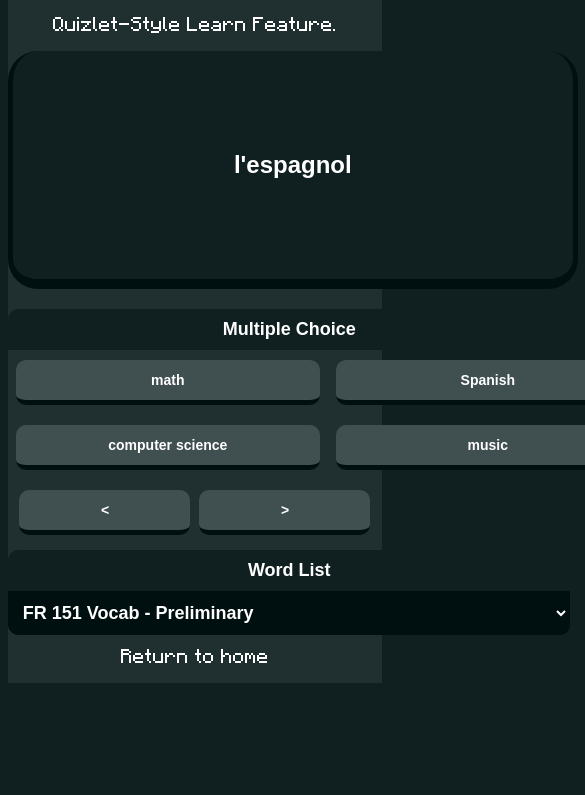
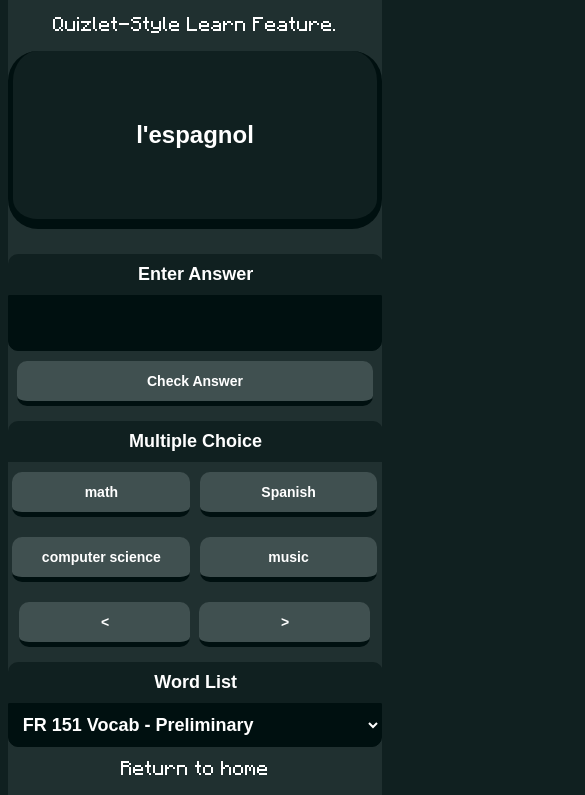
Before and after one commit to ArwenTC/arwentc.github.io, a plain HTML site: page learn_french.html in a window 390 px wide. Shown: the part 115-910 px from the top of the page, 585 px wide, since content can reach past the window. Before the commit the page ends 844 px from the top, so only its background shows below. Drawn offline with nearby package versions, Linux system fonts and the light colour scheme.

Commit message:
Mobile compatibility

```diff
--- a/learn_french.html
+++ b/learn_french.html
@@ -49,7 +49,7 @@
                     <!-- Input -->
                     <label class="tool_flashcard_label" id="flashcard_label" for="input_text">Je m'apelle</label>
 
-                    <div id="short_answer_div" hidden>
+                    <div class="short_answer_div" id="short_answer_div" hidden>
                         <label class="tool_form_label_2" for="input_text">Enter Answer</label>
                         <textarea class="tool_form_textarea_1" id="short_answer_textarea" name="input_text"></textarea>
 
@@ -109,7 +109,7 @@
 
                     <p class="content_center_1" id="answer_result" hidden>Correct!</p>
 
-                    <div class = "tool_buttons_block" id="buttons_0">
+                    <div class = "tool_buttons_block_7" id="buttons_0">
 
                         <!-- Left Button -->
                         <input class="tool_form_button_1" type="button" id="left_button" name="left_button" value="<" onclick="lastQuestion()"></input>
--- a/style.css
+++ b/style.css
@@ -597,7 +597,7 @@ button {
     border-radius: 00px 00px 10px 10px;
 
     margin:auto;
-    width:540px;
+    width:94%;
     max-width:540px;
     height:auto;
 
@@ -606,6 +606,15 @@ button {
     font-family: Arial, Helvetica, sans-serif;
     font-size: 18px;
     font-weight: bold;
+}
+
+.short_answer_div {
+    display:grid;
+    grid-template-columns: 100%;
+    grid-auto-rows: auto;
+
+    margin:auto;
+    max-width:540px;
 }
 
 .tool_form_select {
@@ -620,7 +629,7 @@ button {
     border-radius: 00px 00px 10px 10px;
 
     margin:auto;
-    width:562px;
+    width:100%;
     max-width:562px;
     height:auto;
 
@@ -672,7 +681,7 @@ button {
 
 .tool_form_label_1 {
     display:block;
-    width:543px;
+    max-width:543px;
     height:auto;
 
     color:white;
@@ -689,7 +698,8 @@ button {
 
 .tool_form_label_2 {
     display:block;
-    width:543px;
+    width:95%;
+    max-width:543px;
     height:auto;
 
     color:white;
@@ -710,7 +720,7 @@ button {
 
 .tool_flashcard_label {
     display:block;
-    width:540px;
+    max-width:540px;
     height:auto;
 
     border-radius: 30px; /* Apply rounded corners with a radius of 10px */
@@ -732,6 +742,14 @@ button {
     font-family: Arial, Helvetica, sans-serif;
     font-size: 24px;
     font-weight: bold;
+}
+
+@media screen and (max-width: 756px) {
+
+    .tool_flashcard_label {
+        padding:70px 10px 70px 10px;
+    }
+
 }
 
 .tool_form_textarea {
@@ -985,7 +1003,8 @@ button {
     grid-auto-rows: auto;
 
     margin:auto;
-    width:480px;
+    width:100%;
+    max-width:480px;
 }
 
 /* First button set for iterator */
@@ -995,7 +1014,7 @@ button {
     grid-auto-rows: auto;
 
     margin:auto;
-    width:640px;
+    max-width:640px;
 
     background-color: 001010;
 }
@@ -1007,7 +1026,19 @@ button {
     grid-auto-rows: auto;
 
     margin:auto;
-    width:480px;
+    max-width:480px;
+
+    background-color: 001010;
+}
+
+/* First button set for iterator */
+.tool_buttons_block_7 {
+    display:grid;
+    grid-template-columns: 50% 50%;
+    grid-auto-rows: auto;
+
+    margin:auto;
+    max-width:360px;
 
     background-color: 001010;
 }
```
